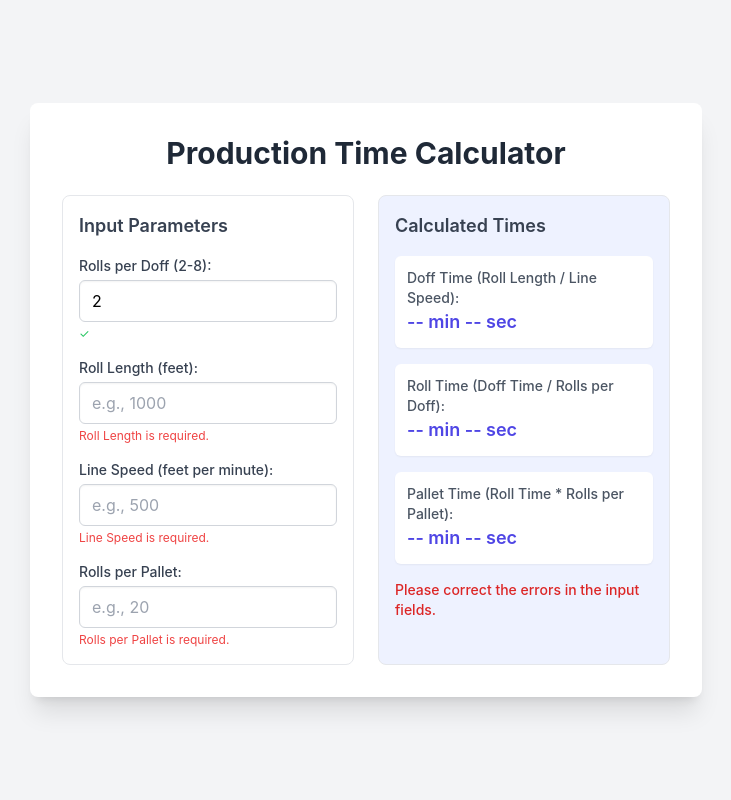
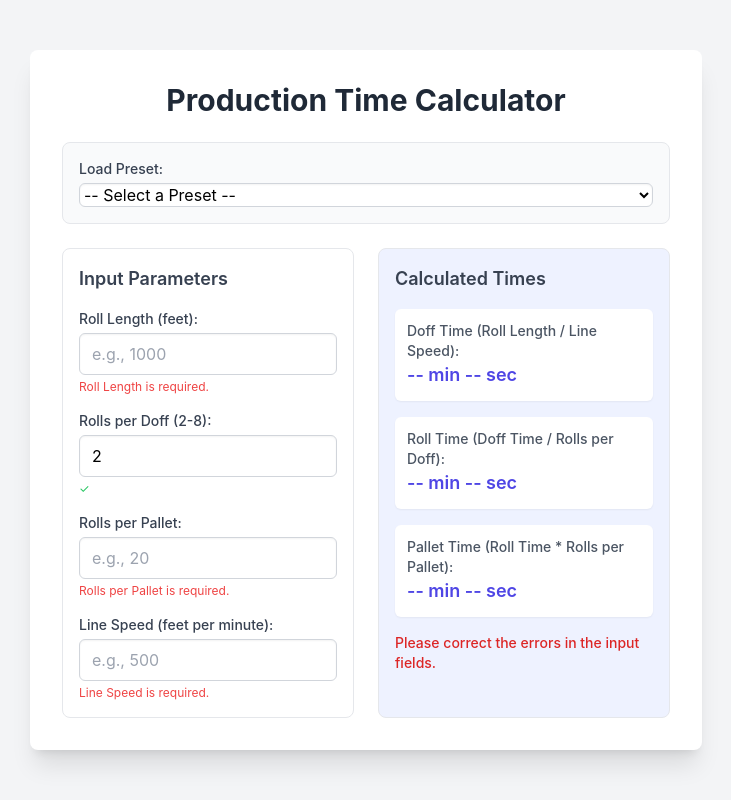
Before and after one commit to terrelcodes/dofftime, a plain HTML site: page index.html in a window 1280 px wide. Shown: the whole page, without its empty margins (274-1005 px from the left). Drawn offline with nearby package versions, Linux system fonts and the light colour scheme.

Commit message:
let's add some presets in a drop down/popup list.
When an option is selected, the relevant values are copied to the input fields.

roll length, rolls/doff, rolls/pallet
------------------------------
1500,5,192
2000,5,192
1500,5,256
1500,6,192
1500,6,256
5000,5,40
6000,5,40
7500,5,40
9000,5,40

```diff
--- a/index.html
+++ b/index.html
@@ -3,7 +3,7 @@
 <head>
     <meta charset="UTF-8">
     <meta name="viewport" content="width=device-width, initial-scale=1.0">
-    <title>Production Time Calculator</title>
+    <title>Production Time Calculator with Presets</title>
     <script src="https://cdn.tailwindcss.com"></script>
     <style>
         /* Custom styles for better visual feedback and layout */
@@ -27,15 +27,16 @@
             display: block;
             margin-bottom: 0.25rem; /* mb-1 */
         }
-        input[type="number"] {
+        input[type="number"], select {
             width: 100%;
             padding: 0.5rem 0.75rem; /* px-3 py-2 */
             border-width: 1px;
             border-color: #D1D5DB; /* gray-300 */
             border-radius: 0.375rem; /* rounded-md */
             box-shadow: inset 0 1px 2px 0 rgba(0, 0, 0, 0.05); /* shadow-sm */
+            background-color: white; /* Ensure select has white background */
         }
-        input[type="number"]:focus {
+        input[type="number"]:focus, select:focus {
             outline: 2px solid transparent;
             outline-offset: 2px;
             border-color: #6366F1; /* indigo-500 */
@@ -51,6 +52,14 @@
                 grid-template-columns: repeat(2, 1fr); /* Two columns on medium screens and up */
             }
         }
+        /* Styling for the preset section */
+        .preset-section {
+            margin-bottom: 1.5rem; /* mb-6 */
+            padding: 1rem; /* p-4 */
+            background-color: #f9fafb; /* gray-50 */
+            border: 1px solid #e5e7eb; /* gray-200 */
+            border-radius: 0.5rem; /* rounded-lg */
+        }
     </style>
 </head>
 <body class="bg-gray-100 flex items-center justify-center min-h-screen p-4">
@@ -58,10 +67,27 @@
     <div class="bg-white p-6 md:p-8 rounded-lg shadow-xl w-full max-w-2xl">
         <h1 class="text-2xl md:text-3xl font-bold text-gray-800 mb-6 text-center">Production Time Calculator</h1>
 
+        <div class="preset-section">
+            <label for="presetSelector" class="block text-sm font-medium text-gray-700 mb-1">
+                Load Preset:
+            </label>
+            <select id="presetSelector" name="presetSelector" class="transition-all duration-150 ease-in-out">
+                <option value="">-- Select a Preset --</option>
+                </select>
+        </div>
+
         <form id="productionForm" class="space-y-6">
             <div class="grid-container">
                 <div class="space-y-4 p-4 border border-gray-200 rounded-lg">
                     <h2 class="text-lg font-semibold text-gray-700 mb-3">Input Parameters</h2>
+                    <div>
+                        <label for="rollLength" class="text-sm font-medium text-gray-700">
+                            Roll Length (feet):
+                        </label>
+                        <input type="number" id="rollLength" name="rollLength" min="1" step="any" required placeholder="e.g., 1000" class="transition-all duration-150 ease-in-out">
+                        <p id="rollLengthValidation" class="mt-1 text-xs text-gray-500"></p>
+                    </div>
+
                     <div>
                         <label for="rollsPerDoff" class="text-sm font-medium text-gray-700">
                             Rolls per Doff (2-8):
@@ -71,11 +97,11 @@
                     </div>
 
                     <div>
-                        <label for="rollLength" class="text-sm font-medium text-gray-700">
-                            Roll Length (feet):
+                        <label for="rollsPerPallet" class="text-sm font-medium text-gray-700">
+                            Rolls per Pallet:
                         </label>
-                        <input type="number" id="rollLength" name="rollLength" min="1" step="any" required placeholder="e.g., 1000" class="transition-all duration-150 ease-in-out">
-                        <p id="rollLengthValidation" class="mt-1 text-xs text-gray-500"></p>
+                        <input type="number" id="rollsPerPallet" name="rollsPerPallet" min="1" step="1" required placeholder="e.g., 20" class="transition-all duration-150 ease-in-out">
+                        <p id="rollsPerPalletValidation" class="mt-1 text-xs text-gray-500"></p>
                     </div>
 
                     <div>
@@ -84,14 +110,6 @@
                         </label>
                         <input type="number" id="lineSpeed" name="lineSpeed" min="1" step="any" required placeholder="e.g., 500" class="transition-all duration-150 ease-in-out">
                         <p id="lineSpeedValidation" class="mt-1 text-xs text-gray-500"></p>
-                    </div>
-
-                    <div>
-                        <label for="rollsPerPallet" class="text-sm font-medium text-gray-700">
-                            Rolls per Pallet:
-                        </label>
-                        <input type="number" id="rollsPerPallet" name="rollsPerPallet" min="1" step="1" required placeholder="e.g., 20" class="transition-all duration-150 ease-in-out">
-                        <p id="rollsPerPalletValidation" class="mt-1 text-xs text-gray-500"></p>
                     </div>
                 </div>
 
@@ -116,7 +134,21 @@
     </div>
 
     <script>
+        // Preset Data
+        const presets = [
+            { name: "1500ft, 5/doff, 192/pallet", rollLength: 1500, rollsPerDoff: 5, rollsPerPallet: 192 },
+            { name: "2000ft, 5/doff, 192/pallet", rollLength: 2000, rollsPerDoff: 5, rollsPerPallet: 192 },
+            { name: "1500ft, 5/doff, 256/pallet", rollLength: 1500, rollsPerDoff: 5, rollsPerPallet: 256 },
+            { name: "1500ft, 6/doff, 192/pallet", rollLength: 1500, rollsPerDoff: 6, rollsPerPallet: 192 },
+            { name: "1500ft, 6/doff, 256/pallet", rollLength: 1500, rollsPerDoff: 6, rollsPerPallet: 256 },
+            { name: "5000ft, 5/doff, 40/pallet",  rollLength: 5000, rollsPerDoff: 5, rollsPerPallet: 40 },
+            { name: "6000ft, 5/doff, 40/pallet",  rollLength: 6000, rollsPerDoff: 5, rollsPerPallet: 40 },
+            { name: "7500ft, 5/doff, 40/pallet",  rollLength: 7500, rollsPerDoff: 5, rollsPerPallet: 40 },
+            { name: "9000ft, 5/doff, 40/pallet",  rollLength: 9000, rollsPerDoff: 5, rollsPerPallet: 40 }
+        ];
+
         // Get references to all input and output elements
+        const presetSelector = document.getElementById('presetSelector');
         const rollsPerDoffInput = document.getElementById('rollsPerDoff');
         const rollLengthInput = document.getElementById('rollLength');
         const lineSpeedInput = document.getElementById('lineSpeed');
@@ -132,6 +164,37 @@
         const rollTimeOutput = document.getElementById('rollTimeOutput');
         const doffTimeOutput = document.getElementById('doffTimeOutput');
         const palletTimeOutput = document.getElementById('palletTimeOutput');
+
+        // Populate Preset Dropdown
+        function populatePresets() {
+            presets.forEach((preset, index) => {
+                const option = document.createElement('option');
+                option.value = index; // Use index as value for easy lookup
+                option.textContent = preset.name;
+                presetSelector.appendChild(option);
+            });
+        }
+
+        // Handle Preset Selection
+        function applyPreset() {
+            const selectedIndex = presetSelector.value;
+            if (selectedIndex === "") { // "-- Select a Preset --" chosen
+                // Optionally clear fields or do nothing
+                // For now, do nothing, let user manually input or pick another preset
+                return;
+            }
+
+            const selectedPreset = presets[parseInt(selectedIndex, 10)];
+            if (selectedPreset) {
+                rollLengthInput.value = selectedPreset.rollLength;
+                rollsPerDoffInput.value = selectedPreset.rollsPerDoff;
+                rollsPerPalletInput.value = selectedPreset.rollsPerPallet;
+
+                // Trigger calculation and validation after applying preset
+                calculateAndDisplayTimes();
+            }
+        }
+
 
         // Helper function to format time in minutes and seconds
         function formatTime(totalMinutes) {
@@ -203,10 +266,11 @@
 
         // Function to perform all calculations and update the UI
         function calculateAndDisplayTimes() {
+            const isRollLengthValid = validateSingleInput(rollLengthInput, rollLengthValidationMsg, parseFloat(rollLengthInput.min), null, false, "Roll Length");
             const isRollsPerDoffValid = validateSingleInput(rollsPerDoffInput, rollsPerDoffValidationMsg, parseInt(rollsPerDoffInput.min, 10), parseInt(rollsPerDoffInput.max, 10), true, "Rolls per Doff");
-            const isRollLengthValid = validateSingleInput(rollLengthInput, rollLengthValidationMsg, parseFloat(rollLengthInput.min), null, false, "Roll Length");
+            const isRollsPerPalletValid = validateSingleInput(rollsPerPalletInput, rollsPerPalletValidationMsg, parseInt(rollsPerPalletInput.min, 10), null, true, "Rolls per Pallet");
             const isLineSpeedValid = validateSingleInput(lineSpeedInput, lineSpeedValidationMsg, parseFloat(lineSpeedInput.min), null, false, "Line Speed");
-            const isRollsPerPalletValid = validateSingleInput(rollsPerPalletInput, rollsPerPalletValidationMsg, parseInt(rollsPerPalletInput.min, 10), null, true, "Rolls per Pallet");
+
 
             if (!isRollsPerDoffValid || !isRollLengthValid || !isLineSpeedValid || !isRollsPerPalletValid) {
                 rollTimeOutput.textContent = "-- min -- sec";
@@ -224,20 +288,9 @@
             const lineSpeed = parseFloat(lineSpeedInput.value);
             const rollsPerPallet = parseFloat(rollsPerPalletInput.value);
 
-            // Perform calculations based on CORRECTED USER'S DEFINITIONS:
-            // 1. Doff Time = Roll Length / Line Speed
-            // 2. Roll Time = Doff Time / Rolls per Doff
-            // 3. Pallet Time = Roll Time * Rolls per Pallet
-
-            let calculatedDoffTimeMinutes = 0;
-            // lineSpeed > 0 is ensured by validation (min="1" and zero check)
-            calculatedDoffTimeMinutes = rollLength / lineSpeed;
-
-            let calculatedRollTimeMinutes = 0;
-            // rollsPerDoff > 0 is ensured by validation (min="2" and zero check)
-            calculatedRollTimeMinutes = calculatedDoffTimeMinutes / rollsPerDoff;
-
-            // rollsPerPallet >= 1 is ensured by validation
+            // Perform calculations
+            let calculatedDoffTimeMinutes = rollLength / lineSpeed;
+            let calculatedRollTimeMinutes = calculatedDoffTimeMinutes / rollsPerDoff;
             const calculatedPalletTimeMinutes = calculatedRollTimeMinutes * rollsPerPallet;
 
             // Update the display
@@ -246,19 +299,23 @@
             palletTimeOutput.textContent = formatTime(calculatedPalletTimeMinutes);
         }
 
-        // Add event listeners to all input fields to recalculate on change
+        // Add event listeners
+        presetSelector.addEventListener('change', applyPreset);
         rollsPerDoffInput.addEventListener('input', calculateAndDisplayTimes);
         rollLengthInput.addEventListener('input', calculateAndDisplayTimes);
         lineSpeedInput.addEventListener('input', calculateAndDisplayTimes);
         rollsPerPalletInput.addEventListener('input', calculateAndDisplayTimes);
 
-        // Initial calculation and validation on page load
+        // Initial setup on page load
         document.addEventListener('DOMContentLoaded', () => {
+            populatePresets(); // Populate the dropdown
+            // Initial validation for all fields
+            validateSingleInput(rollLengthInput, rollLengthValidationMsg, parseFloat(rollLengthInput.min), null, false, "Roll Length");
             validateSingleInput(rollsPerDoffInput, rollsPerDoffValidationMsg, parseInt(rollsPerDoffInput.min, 10), parseInt(rollsPerDoffInput.max, 10), true, "Rolls per Doff");
-            validateSingleInput(rollLengthInput, rollLengthValidationMsg, parseFloat(rollLengthInput.min), null, false, "Roll Length");
+            validateSingleInput(rollsPerPalletInput, rollsPerPalletValidationMsg, parseInt(rollsPerPalletInput.min, 10), null, true, "Rolls per Pallet");
             validateSingleInput(lineSpeedInput, lineSpeedValidationMsg, parseFloat(lineSpeedInput.min), null, false, "Line Speed");
-            validateSingleInput(rollsPerPalletInput, rollsPerPalletValidationMsg, parseInt(rollsPerPalletInput.min, 10), null, true, "Rolls per Pallet");
-            calculateAndDisplayTimes();
+
+            calculateAndDisplayTimes(); // Perform initial calculation
         });
 
     </script>
```
